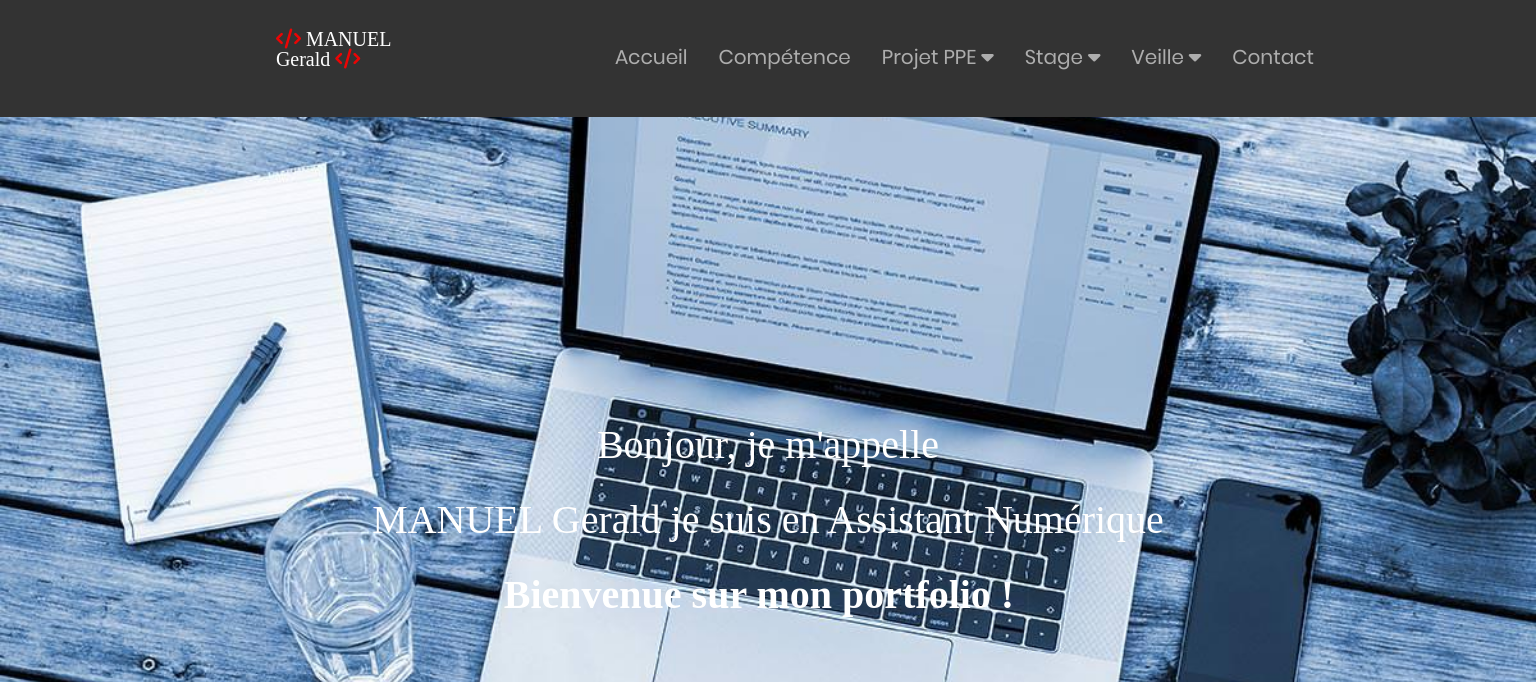
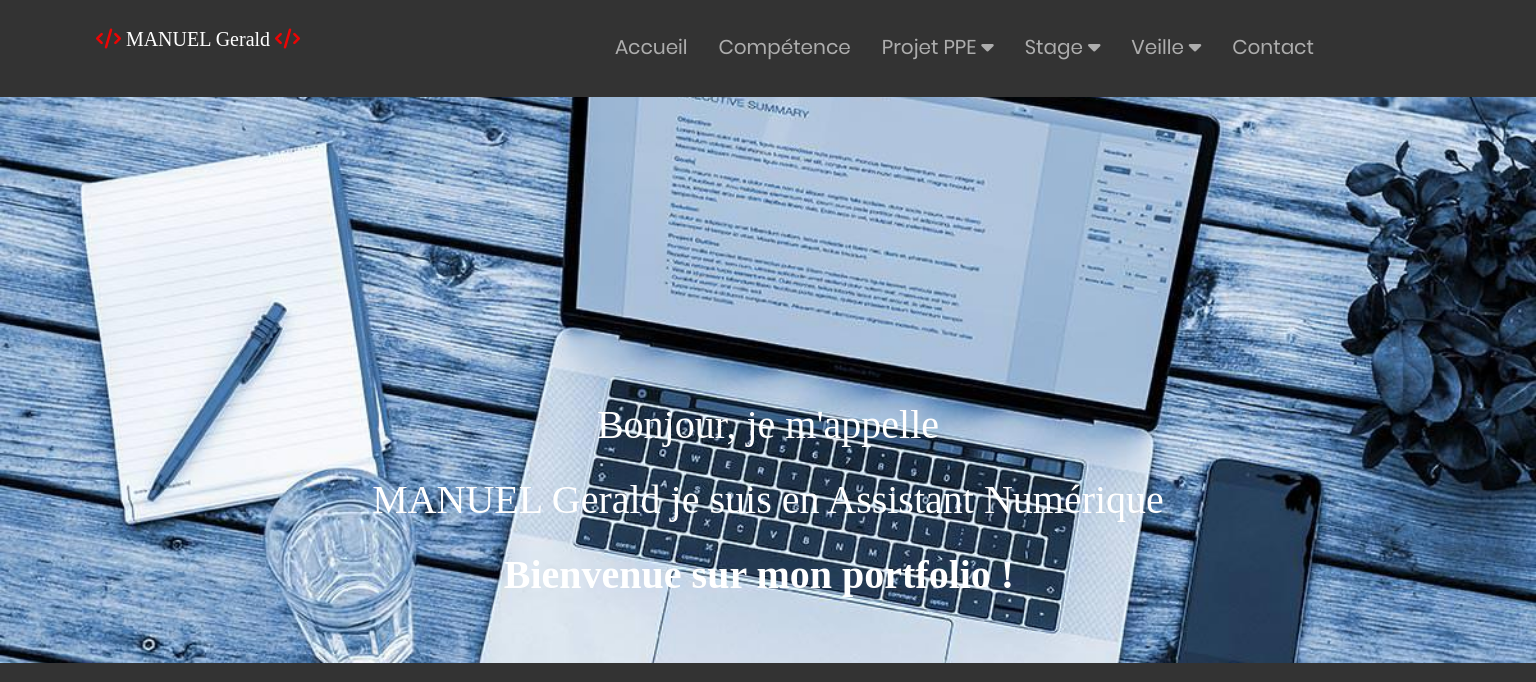
Before and after one commit to geraldmanue1/geraldmanue1.github.io, a PHP site: page /CV.html in a window 1536 px wide. Shown: the top 682 px of the page. Run offline with PHP 8.4, Linux system fonts and the light colour scheme; style sheets or scripts are compiled from the project's sources; some libraries are stand-ins or nearby versions; some web fonts are replaced.

Commit message:
Update menu.css

```diff
--- a/Accueil/css/menu.css
+++ b/Accueil/css/menu.css
@@ -507,7 +507,7 @@ element.style {
   .site-branding {
  flex: 0 0 25%;
     max-width: 100%;
-    padding-left: 200px;
+    padding-left: 20px;
 
 
 
```
